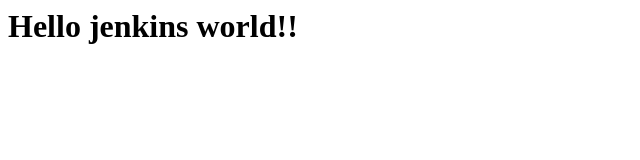
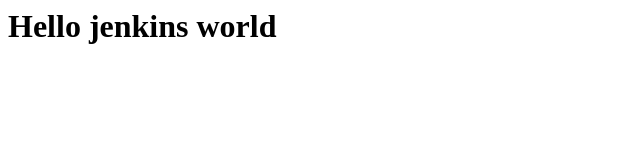
Before and after one commit to Chaplain4/task2, a plain HTML site: page index.html in a window 1280 px wide. Shown: the full height of the page, 0-640 px from the left. Drawn offline with Linux system fonts and the light colour scheme.

Commit message:
Update index.html
Update index.html

```diff
--- a/index.html
+++ b/index.html
@@ -1 +1 @@
-<h1>Hello jenkins world!!</h1>
+<h1>Hello jenkins world</h1>
```
